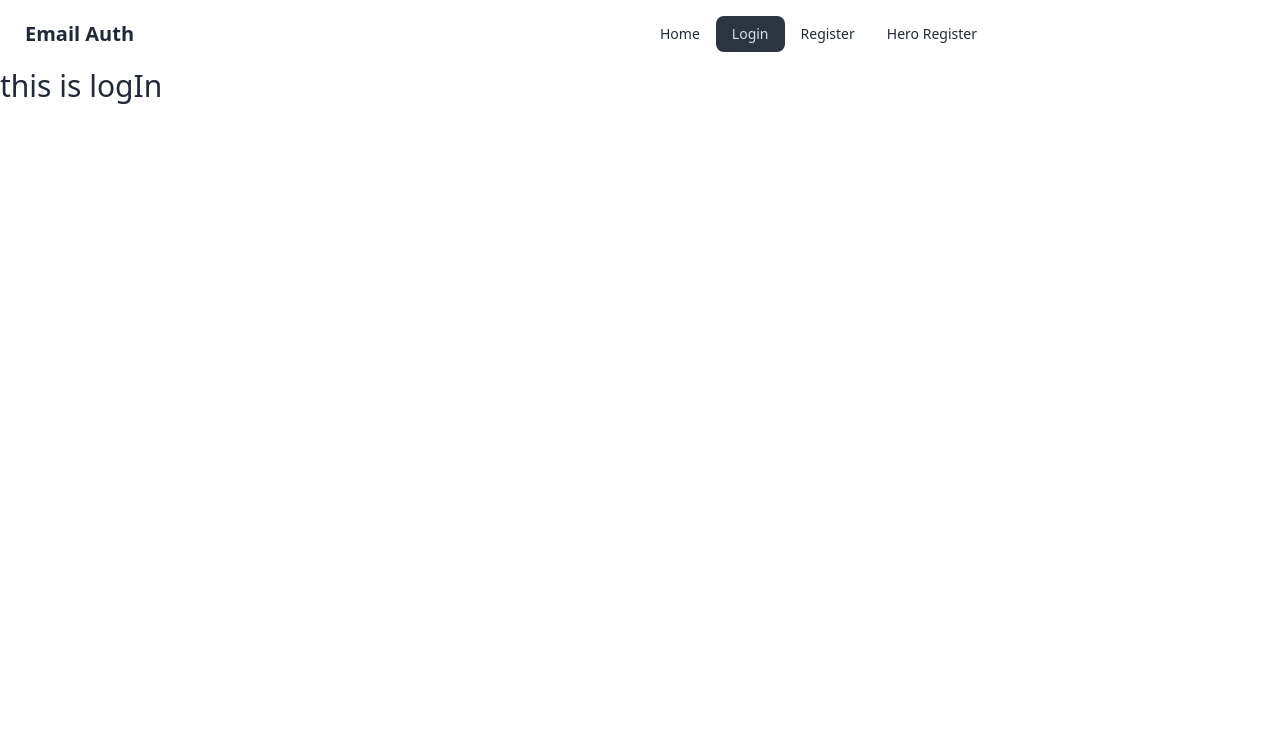
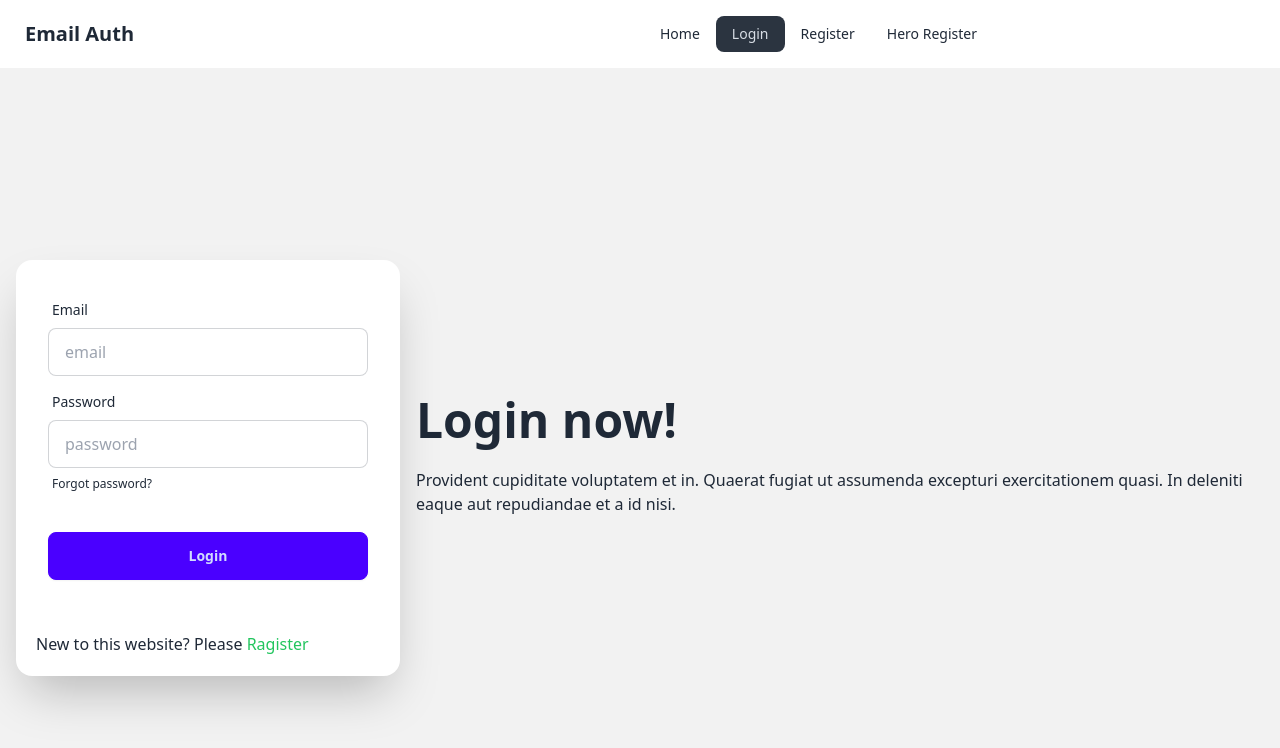
Before and after one commit to Anondoraydev/email-password-register-from-firebase, a React (Vite) app: page /login in a window 1280 px wide. Shown: the top 748 px of the page. Built offline with nearby package versions, Linux system fonts and the light colour scheme.

Commit message:
update ragister from

```diff
--- a/src/componets/Login/Login.jsx
+++ b/src/componets/Login/Login.jsx
@@ -1,9 +1,89 @@
-import React from 'react';
+import { signInWithEmailAndPassword } from "firebase/auth";
+import auth from "../firebase/firebase.config";
+import { useState } from "react";
+import { Link } from "react-router";
 
 const Login = () => {
+    const [registerError, setRegisterError] = useState('');
+    const [success, setSuccess] = useState('');
+
+    const handleLogin = (e) => {
+        e.preventDefault();
+
+        // Get email and password correctly
+        const email = e.target.email.value;
+        const password = e.target.password.value;
+
+        console.log(email, password);
+
+        // Clear previous messages
+        setRegisterError('');
+        setSuccess('');
+
+        // Firebase login
+        signInWithEmailAndPassword(auth, email, password)
+            .then((result) => {
+                console.log(result.user);
+                setSuccess('User logged in successfully!');
+            })
+            .catch((error) => {
+                console.error(error);
+                setRegisterError(error.message);
+            });
+    };
+
     return (
         <div>
-            <div className="text-3xl">this is logIn</div>
+            <div className="hero bg-base-200 min-h-screen">
+                <div className="hero-content flex-col lg:flex-row-reverse">
+                    <div className="text-center lg:text-left">
+                        <h1 className="text-5xl font-bold">Login now!</h1>
+                        <p className="py-6">
+                            Provident cupiditate voluptatem et in. Quaerat fugiat ut assumenda excepturi exercitationem
+                            quasi. In deleniti eaque aut repudiandae et a id nisi.
+                        </p>
+                    </div>
+                    <div className="card bg-base-100 w-full max-w-sm shrink-0 shadow-2xl">
+                        <form className="card-body" onSubmit={handleLogin}>
+                            <div className="form-control">
+                                <label className="label">
+                                    <span className="label-text">Email</span>
+                                </label>
+                                <input
+                                    type="email"
+                                    name="email"
+                                    placeholder="email"
+                                    className="input input-bordered"
+                                    required
+                                />
+                            </div>
+                            <div className="form-control">
+                                <label className="label">
+                                    <span className="label-text">Password</span>
+                                </label>
+                                <input
+                                    type="password"
+                                    name="password"
+                                    placeholder="password"
+                                    className="input input-bordered"
+                                    required
+                                />
+                                <label className="label">
+                                    <a href="#" className="label-text-alt link link-hover">Forgot password?</a>
+                                </label>
+                            </div>
+                            <div className="form-control mt-6">
+                                <button type="submit" className="btn btn-primary">
+                                    Login
+                                </button>
+                            </div>
+                        </form>
+                        {registerError && <p className="text-red-400 mt-4">{registerError}</p>}
+                        {success && <p className="text-green-500 mt-4">{success}</p>}
+                        <p className="m-5"><a href="">New to this website? Please <Link to={'/ragister'} className="text-green-500">Ragister</Link></a></p>
+                    </div>
+                </div>
+            </div>
         </div>
     );
 };
--- a/src/componets/Ragister/Ragister.jsx
+++ b/src/componets/Ragister/Ragister.jsx
@@ -2,6 +2,7 @@
 import React, { useState } from 'react';
 import auth from '../firebase/firebase.config';
 import { FaEye, FaEyeSlash } from "react-icons/fa";
+import { Link } from 'react-router';
 
 const Register = () => {
     const [registerError, setRegisterError] = useState('');
@@ -84,7 +85,7 @@
                 </form>
                 {registerError && <p className="text-red-400 mt-4">{registerError}</p>}
                 {success && <p className="text-green-500 mt-4">{success}</p>}
-
+                <p><a href="">Already have an account?  <Link to={'/login'} className='text-green-500'> Login</Link></a></p>
             </div>
         </div>
     );
```
